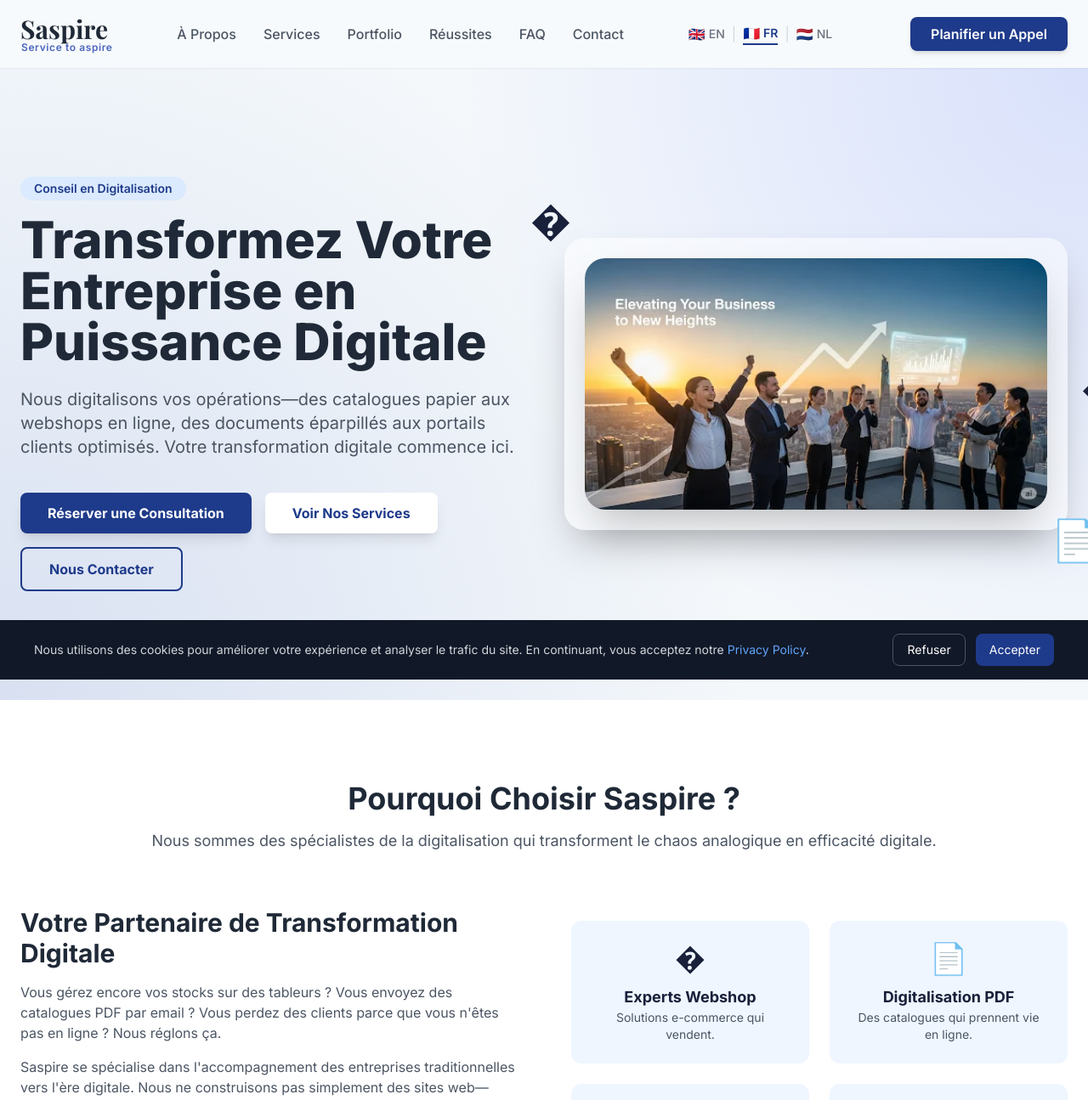
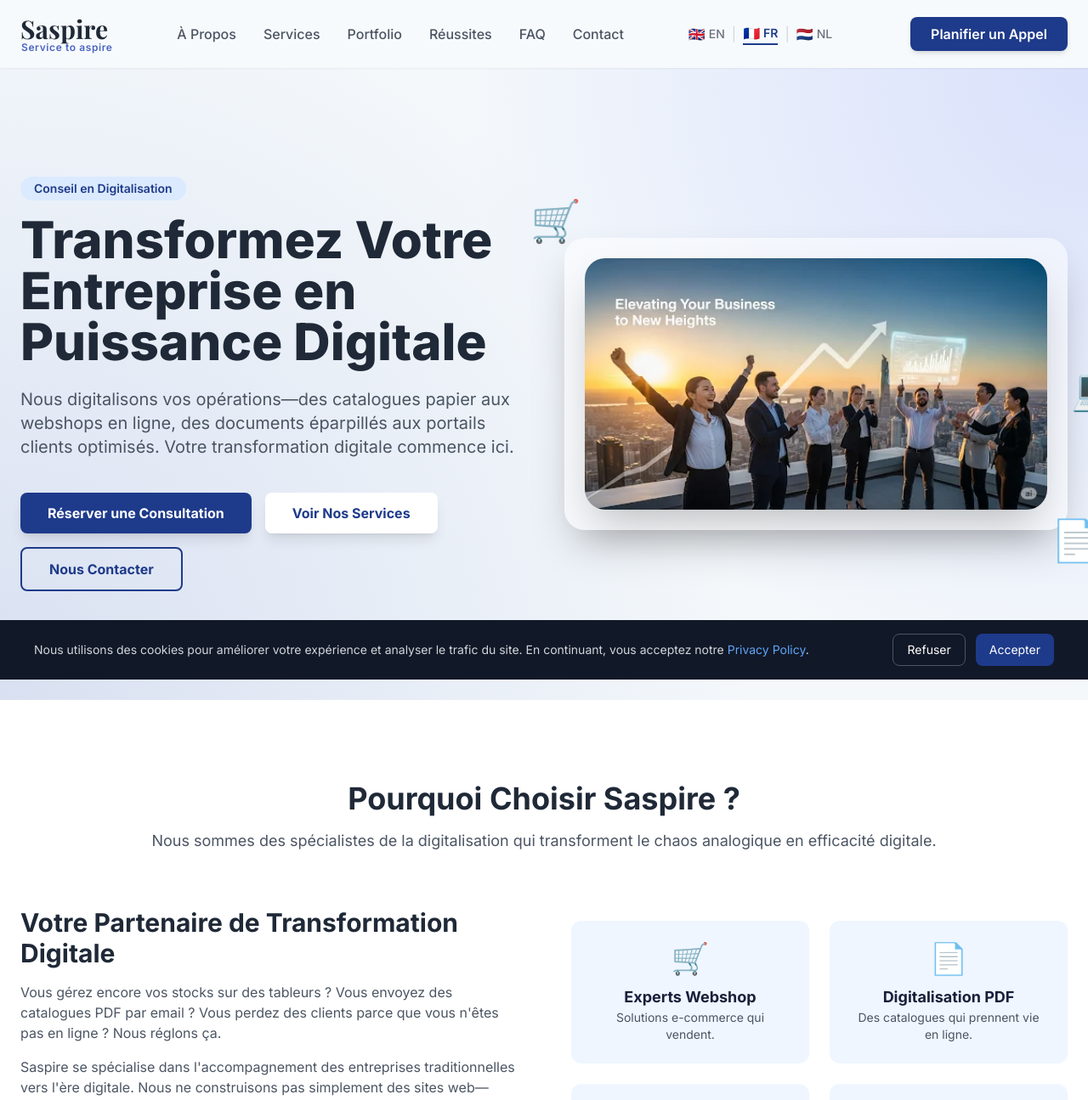
Before and after one commit to Cloesick/Saspire, a plain HTML site: page fr/index.html in a window 1280 px wide. Shown: the top 1295 px of the page at 85% size. Drawn offline with nearby package versions, Linux system fonts and the light colour scheme.

Commit message:
Fix broken emoji icons showing as question marks
- Fixed hero floating icons: 🛒 (cart), 📄 (document), 💻 (laptop)
- Fixed About section webshop icon: 🛒
- Applied fixes to all three language versions

```diff
--- a/fr/index.html
+++ b/fr/index.html
@@ -139,9 +139,9 @@
                                 <img src="/images/businessgrowth1.png" alt="Digital transformation illustration showing business growth" class="relative rounded-3xl shadow-2xl backdrop-blur-md" loading="lazy" width="600" height="400">
                             </picture>
                         </div>
-                        <div class="absolute -top-10 -left-10 text-5xl animate-float-1">�</div>
+                        <div class="absolute -top-10 -left-10 text-5xl animate-float-1">🛒</div>
                         <div class="absolute -bottom-10 -right-10 text-5xl animate-float-2">📄</div>
-                        <div class="absolute top-1/2 -right-16 text-5xl animate-float-3">�</div>
+                        <div class="absolute top-1/2 -right-16 text-5xl animate-float-3">💻</div>
                     </div>
                 </div>
             </div>
@@ -169,7 +169,7 @@
                     </div>
                     <div class="grid grid-cols-2 gap-6 fade-in-up-on-scroll">
                         <div class="bg-blue-50 p-6 rounded-xl text-center hover:shadow-lg transition">
-                            <div class="text-4xl mb-3">�</div>
+                            <div class="text-4xl mb-3">🛒</div>
                             <h4 class="font-bold text-lg">Experts Webshop</h4>
                             <p class="text-sm text-gray-600">Solutions e-commerce qui vendent.</p>
                         </div>
```
Also changed, not shown: index.html (+3 -3 lines), nl/index.html (+3 -3 lines).
